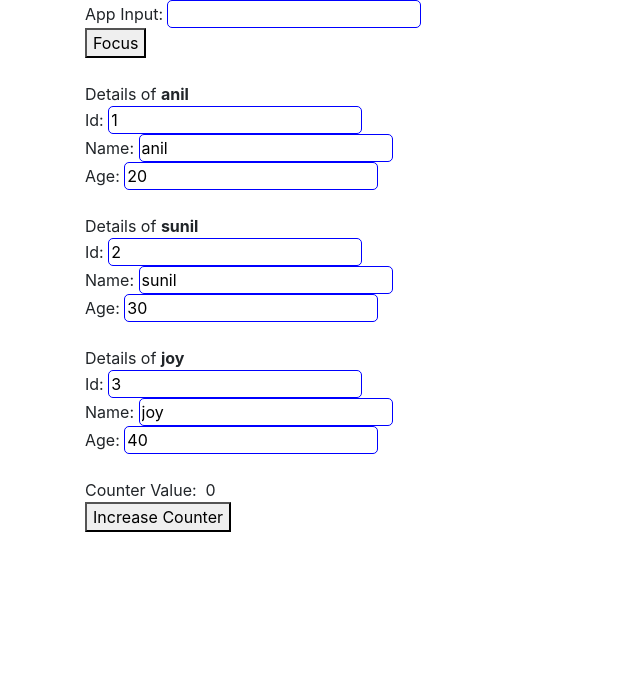
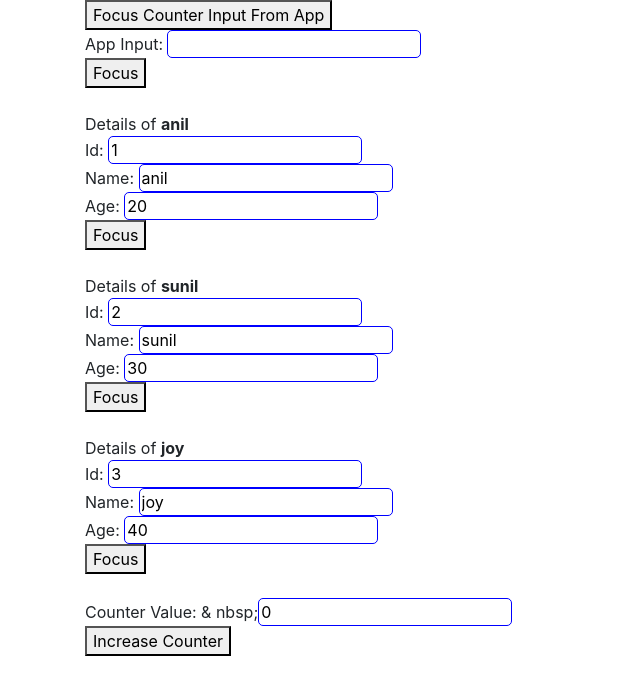
Before and after one commit to joydip-git/verizon-reactjs-12thOctober2020, a React (Create React App) app in the folder codes/day-3/react-state-list-demo/: page / in a window 1280 px wide. Shown: the top 694 px of the page, without its empty margins (0-640 px from the left). Built offline with nearby package versions, Linux system fonts and the light colour scheme.

Commit message:
ref app updated again

```diff
--- a/codes/day-3/react-state-list-demo/src/App.js
+++ b/codes/day-3/react-state-list-demo/src/App.js
@@ -28,6 +28,7 @@ class App extends Component {
       ]
     }
     this.appInputRef = React.createRef(); //{current:}
+    this.counterComponentRef = React.createRef();
     console.log('[App] ctor called')
   }
   personChangeHandler = (propertyName, newPropertyValue, personId) => {
@@ -74,6 +75,8 @@ class App extends Component {
     console.log('[App] rendered')
     return (
       <div className='container'>
+        <button onClick={() => this.counterComponentRef.current.focusCounterInputHandler()}>Focus Counter Input From App</button>
+        <br />
         App Input:&nbsp;<input type='text' ref={this.appInputRef}
           onChange={this.inputHandler} />&nbsp;
         {
@@ -90,7 +93,7 @@ class App extends Component {
         </div>
         <br />
         <div>
-          <Counter counterValue={this.state.counter} changeCounter={this.changeCounterHandler} />
+          <Counter ref={this.counterComponentRef} counterValue={this.state.counter} changeCounter={this.changeCounterHandler} />
         </div>
       </div>
     );
--- a/codes/day-3/react-state-list-demo/src/Counter.js
+++ b/codes/day-3/react-state-list-demo/src/Counter.js
@@ -1,4 +1,4 @@
-import React from 'react'
+import React, { Component } from 'react'
 /**
  * {
  * counterValue:0,
@@ -6,14 +6,36 @@ import React from 'react'
  * }
  *
  */
-export default function Counter({ counterValue, changeCounter }) {
+// export default function Counter({ counterValue, changeCounter }) {
+//     console.log('[Counter] rendered')
+//     return (
+//         <>
+//             Counter Value: &nbsp;
+//             <span>{counterValue}</span>
+//             <br />
+//             <button onClick={changeCounter}>Increase Counter</button>
+//         </>
+//     )
+// }
+export default class Counter extends Component {
+    constructor() {
+        super()
+        this.counterInputRef = React.createRef();
+    }
+
+    focusCounterInputHandler = () => {
+        this.counterInputRef.current.focus();
+    }
+    render() {
+        const { counterValue, changeCounter } = this.props;
         console.log('[Counter] rendered')
         return (
             <>
-            Counter Value: &nbsp;
-            <span>{counterValue}</span>
+                Counter Value: & nbsp;
+                <input value={counterValue} type='text' ref={this.counterInputRef} />
                 <br />
                 <button onClick={changeCounter}>Increase Counter</button>
             </>
         )
     }
+}
--- a/codes/day-3/react-state-list-demo/src/Person.js
+++ b/codes/day-3/react-state-list-demo/src/Person.js
@@ -13,7 +13,10 @@ import './Person.css'
 const Person = (props) => {
     console.log('[Person] rendered')
     const { personData, changeHandler } = props;
-
+    const nameInputRef = React.createRef();
+    const focusNameInput = () => {
+        nameInputRef.current.focus();
+    }
     return (
         // <React.Fragment>
         <>
@@ -26,10 +29,12 @@ const Person = (props) => {
                 <input type='text' value={personData.id} readOnly />
                 <br />
                 Name:&nbsp;
-                <input type='text' value={personData.name} onChange={(e) => changeHandler('name', e.target.value, personData.id)} />
+                <input type='text' value={personData.name} onChange={(e) => changeHandler('name', e.target.value, personData.id)} ref={nameInputRef} />
                 <br />
                 Age:&nbsp;
                 <input type='text' value={personData.age} onChange={(e) => changeHandler('age', parseInt(e.target.value), personData.id)} />
+                <br />
+                <button onClick={focusNameInput}>Focus</button>
             </div>
         </>
         /* </React.Fragment> */
```
Lines whose indentation alone changed are shown as unchanged.
